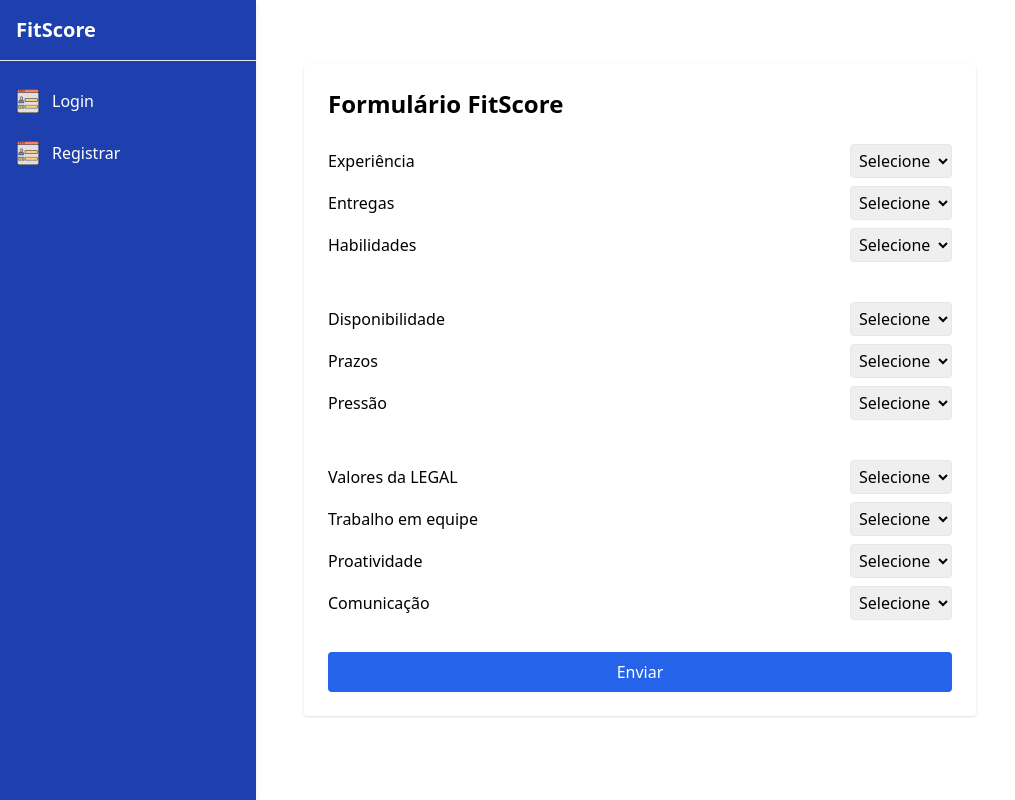
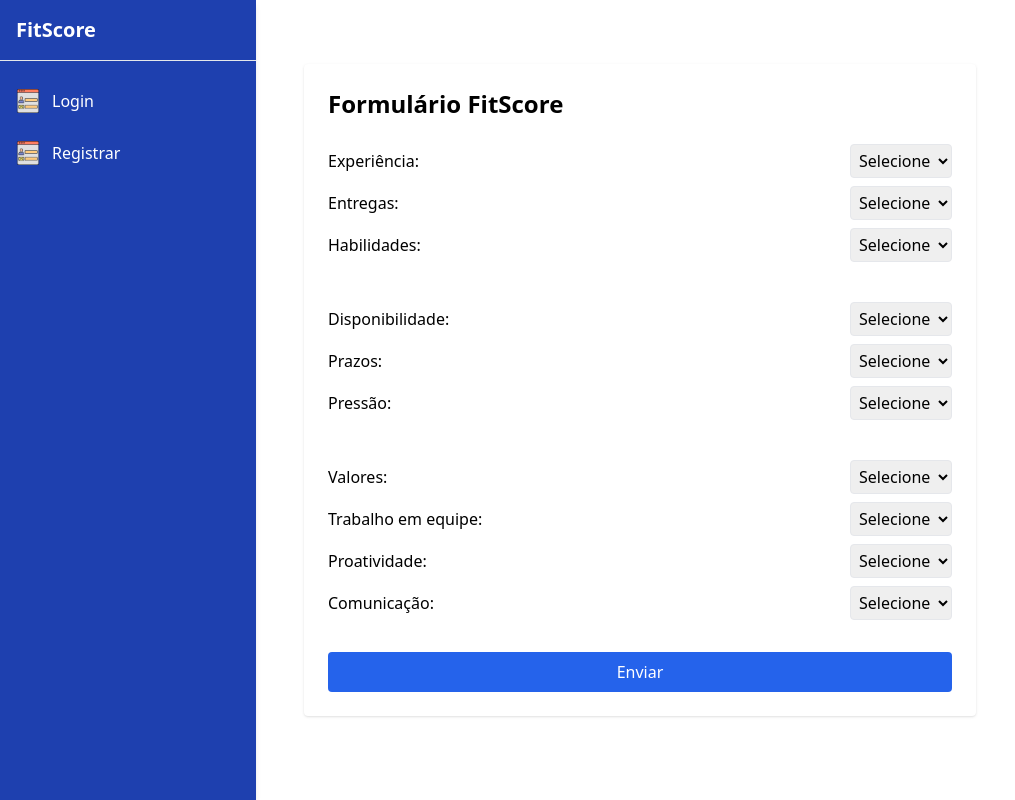
Before and after one commit to AndersonMeloo/FitScore, a React (Vite) app in the folder fitscore/: page /form in a window 1280 px wide. Shown: the whole page, without its empty margins (0-1015 px from the left). Built offline with nearby package versions, Linux system fonts and the light colour scheme.

Commit message:
feat: trocando textos

```diff
--- a/fitscore/src/pages/Form/index.tsx
+++ b/fitscore/src/pages/Form/index.tsx
@@ -9,22 +9,22 @@ type Resposta = {
 
 const perguntas = {
     performance: [
-        'Experiência',
-        'Entregas',
-        'Habilidades'
+        'Experiência:',
+        'Entregas:',
+        'Habilidades:'
     ],
 
     energia: [
-        'Disponibilidade',
-        'Prazos',
-        'Pressão'
+        'Disponibilidade:',
+        'Prazos:',
+        'Pressão:'
     ],
 
     cultura: [
-        "Valores da LEGAL",
-        "Trabalho em equipe",
-        "Proatividade",
-        "Comunicação"
+        "Valores:",
+        "Trabalho em equipe:",
+        "Proatividade:",
+        "Comunicação:"
     ]
 }
 
```
